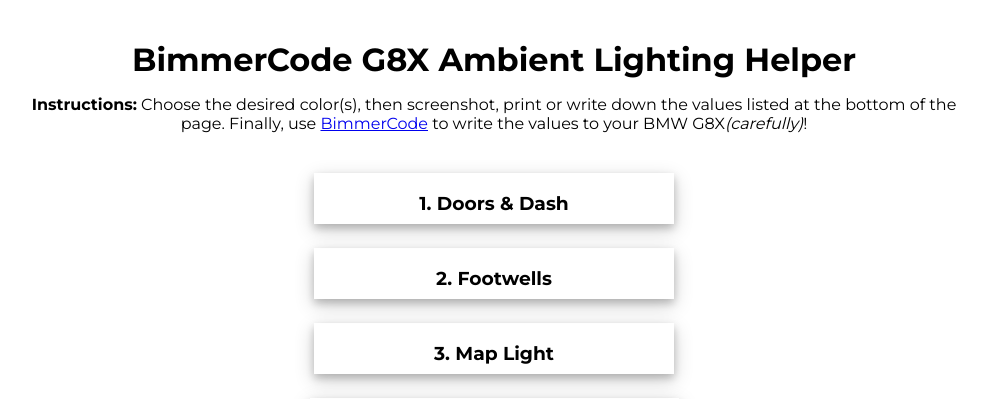
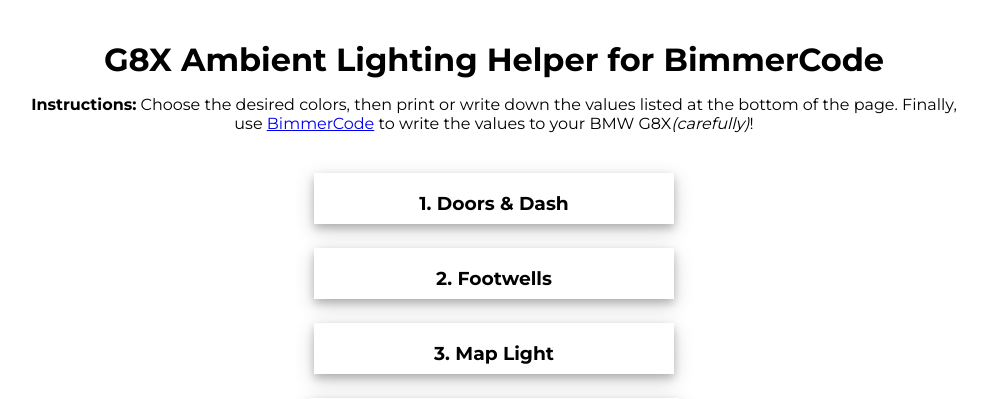
Before and after one commit to aremmell/g8x-colors, a PHP site: page / in a window 1280 px wide. Shown: the top 399 px of the page, without its empty margins (146-1133 px from the left). Run offline with PHP 8.4, Linux system fonts and the light colour scheme; some libraries are stand-ins or nearby versions.

Commit message:
update title/desc

```diff
--- a/deploy/index.php
+++ b/deploy/index.php
@@ -3,9 +3,9 @@
  -->
 
 <?php
-    const PAGE_TITLE = "BimmerCode G8X Ambient Lighting Helper";
-    const PAGE_DESC  = "A web-based tool which makes customizing your G8X BMW's ambient lighting colors using BimmerCode easier.";
-    const INSTRUCTIONS = "<b>Instructions:</b> Choose the desired color(s), then screenshot, print or write down the values listed at the bottom of the page. Finally, use <a target=\"_blank\" href=\"https://bimmercode.app/\">BimmerCode</a> to write the values to your BMW G8X<em>(carefully)</em>!";
+    const PAGE_TITLE = "G8X Ambient Lighting Helper for BimmerCode";
+    const PAGE_DESC  = "Change your G8X BMW's ambient lighting colors with ease.";
+    const INSTRUCTIONS = "<b>Instructions:</b> Choose the desired colors, then print or write down the values listed at the bottom of the page. Finally, use <a target=\"_blank\" href=\"https://bimmercode.app/\">BimmerCode</a> to write the values to your BMW G8X<em>(carefully)</em>!";
 
     const COLOR_1_TITLE = "1. Doors &amp; Dash";
     const COLOR_2_TITLE = "2. Footwells";
```
